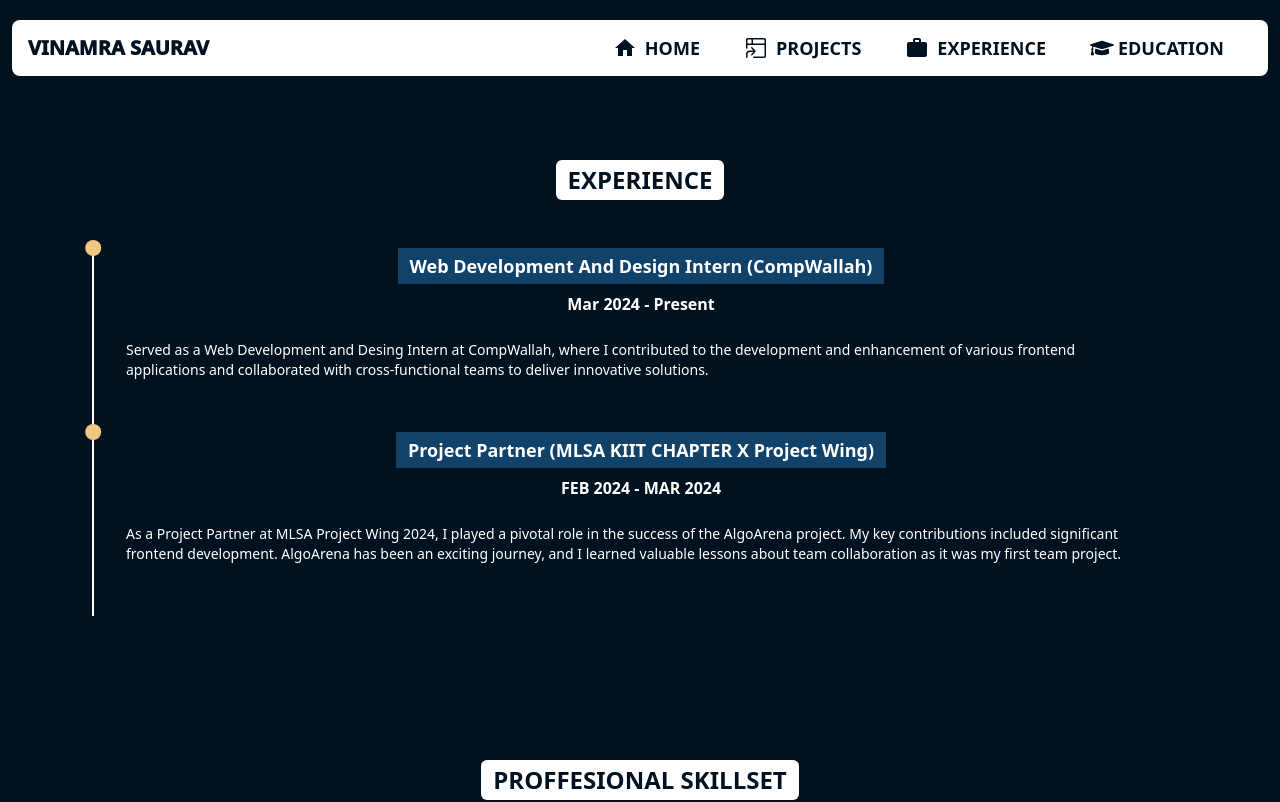
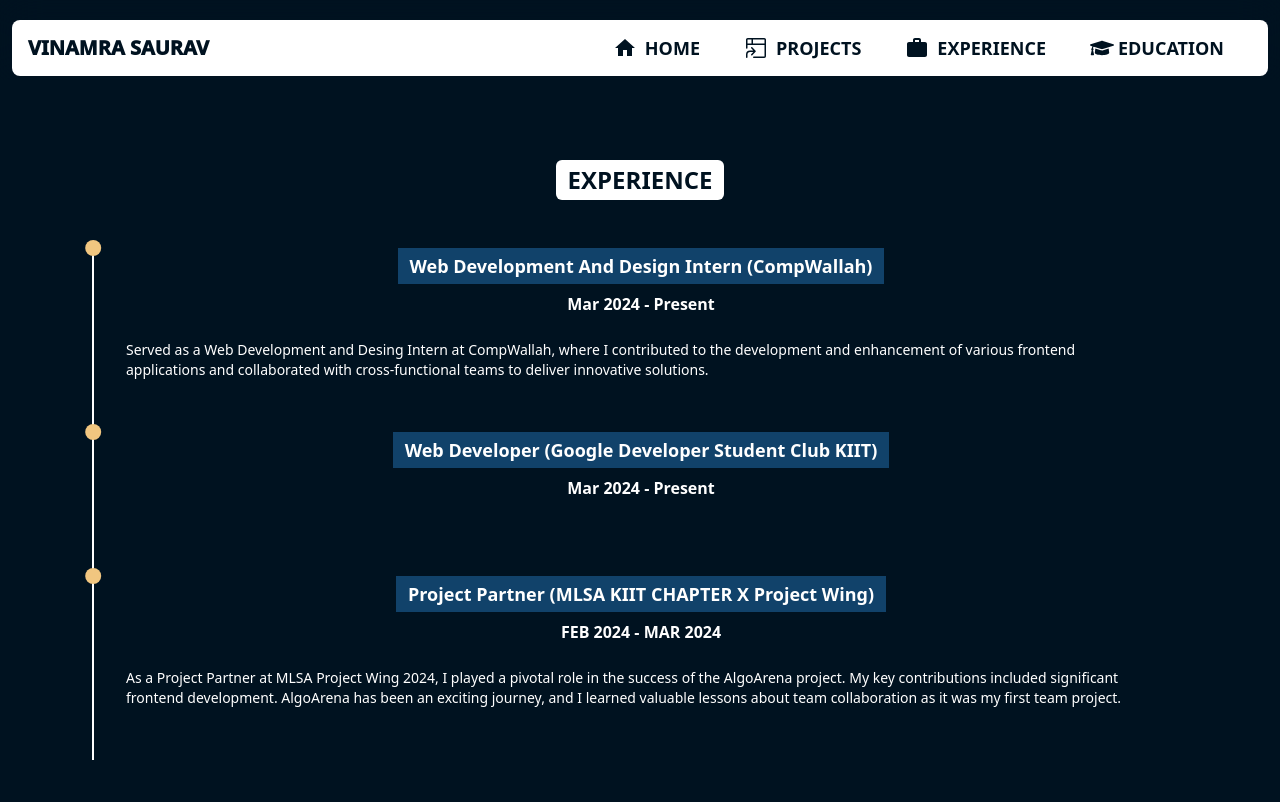
Before and after one commit to VinamraSaurav/portfolio-website, a Next.js app: page /experience in a window 1280 px wide. Shown: the top 802 px of the page. Built offline with nearby package versions, Linux system fonts and the light colour scheme.

Commit message:
added gdsc

```diff
--- a/src/constants/experienceData.js
+++ b/src/constants/experienceData.js
@@ -6,13 +6,13 @@ const experienceData=[
         'endDate':'Present',
         'description':'Served as a Web Development and Desing Intern at CompWallah, where I contributed to the development and enhancement of various frontend applications and collaborated with cross-functional teams to deliver innovative solutions.',
     },
-    // {
-    //     'title':'Web Developer',
-    //     'company':'Google Developer Student Club KIIT',
-    //     'startDate':'Mar 2024',
-    //     'endDate':'Present',
-    //     'description':'',
-    // },
+    {
+        'title':'Web Developer',
+        'company':'Google Developer Student Club KIIT',
+        'startDate':'Mar 2024',
+        'endDate':'Present',
+        'description':'',
+    },
     {
         'title':'Project Partner',
         'company':'MLSA KIIT CHAPTER X Project Wing',
```
